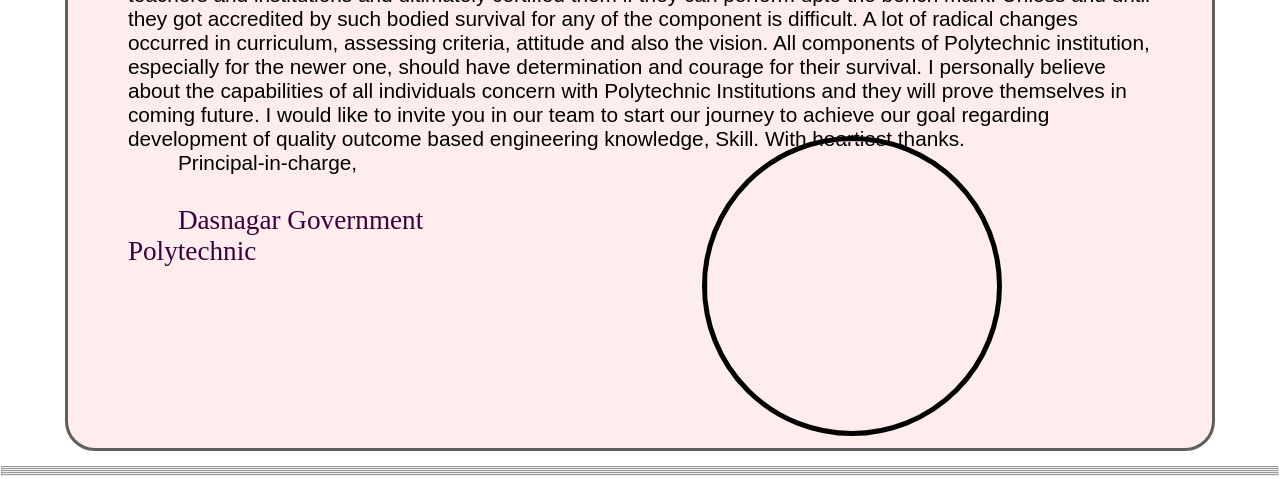
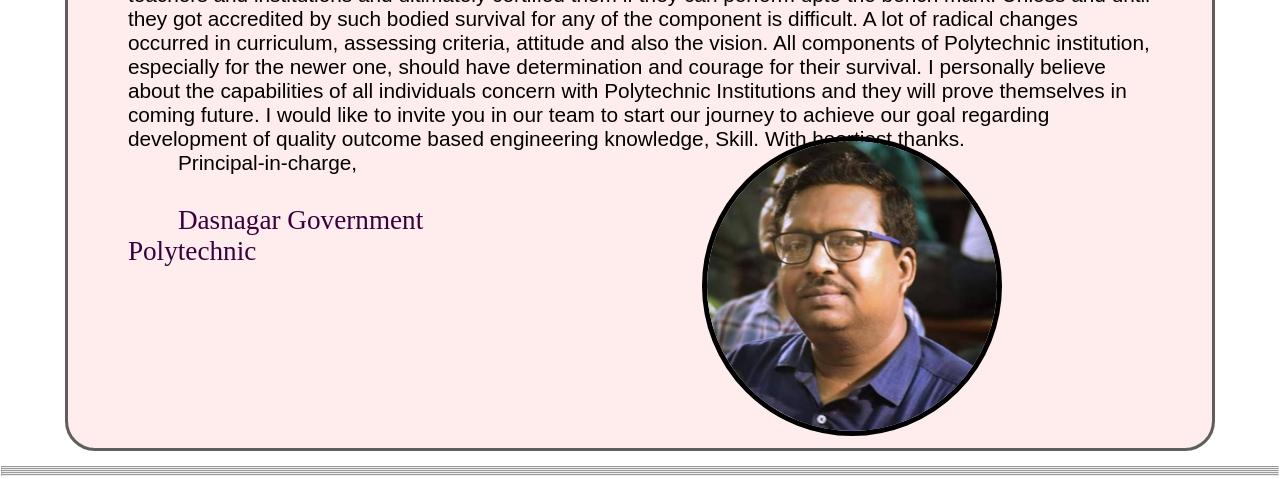
Before and after one commit to Soumen044/DSP.college.Website-FE, a plain HTML site: page index.html in a window 1280 px wide. Shown: the part 1800-2279 px from the top of the page. Drawn offline with Linux system fonts and the light colour scheme.

Commit message:
Update index.html

```diff
--- a/index.html
+++ b/index.html
@@ -306,7 +306,7 @@
                             Dasnagar Government Polytechnic
                         </span>
                     </div>
-                    <img src="collage-pic1.png" alt="">
+                    <img src="images/collage-pic1.png" alt="">
                 </div>
             </div>
             <hr>
```
